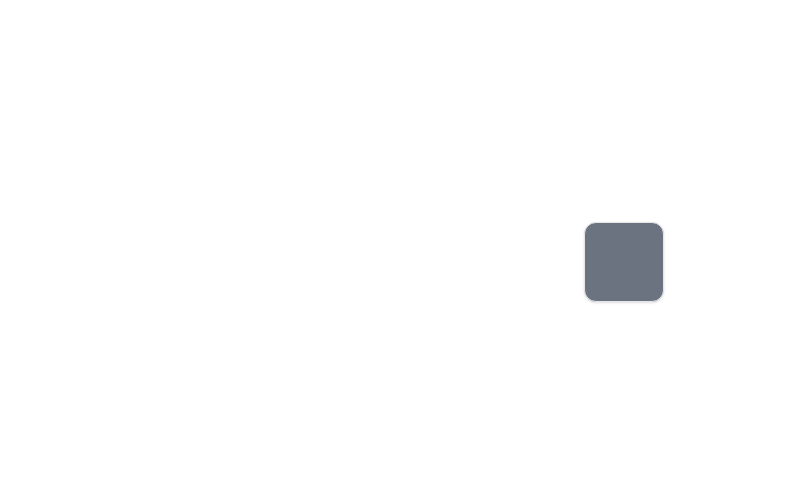
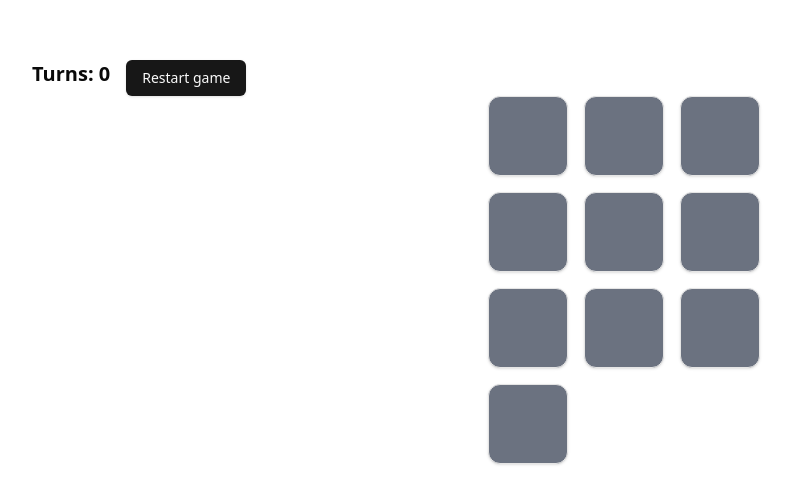
Before and after one commit to sian022/number-matching-game, a React (Vite) app: page /game in a window 1280 px wide. Shown: the part 138-642 px from the top of the page, without its empty margins (16-807 px from the left). Built offline with nearby package versions, Linux system fonts and the light colour scheme.

Commit message:
Completed game logic composition

```diff
--- a/src/components/game-board.tsx
+++ b/src/components/game-board.tsx
@@ -1,6 +1,24 @@
-const GameBoard = () => {
-  //TODO: Grid layout for the game board
-  return <div></div>;
+import { NumberCard } from "./number-card";
+import { type StatefulCard } from "@/hooks/use-game-logic";
+
+type GameBoardProps = {
+  cards: Map<number, StatefulCard>;
+  onCardClick: (id: number) => void;
+};
+
+const GameBoard = ({ cards, onCardClick }: GameBoardProps) => {
+  return (
+    <div className="grid grid-cols-3 gap-4">
+      {Array.from(cards.values()).map((card) => (
+        <NumberCard
+          key={card.id}
+          number={card.value}
+          state={card.state}
+          onClick={() => onCardClick(card.id)}
+        />
+      ))}
+    </div>
+  );
 };
 
 export { GameBoard };
--- /dev/null
+++ b/src/hooks/use-game-logic.ts
@@ -0,0 +1,126 @@
+import { useState, useEffect, useCallback } from "react";
+
+export type StatefulCard = {
+  id: number;
+  value: number;
+  state: "face-down" | "revealed" | "matched";
+};
+
+export const useGameLogic = ({
+  maxNumber,
+  onGameComplete,
+}: {
+  maxNumber: number;
+  onGameComplete: () => void;
+}) => {
+  const [cards, setCards] = useState<Map<number, StatefulCard>>(
+    new Map(
+      Array.from({ length: maxNumber }, (_, i) => i + 1)
+        .concat(Array.from({ length: maxNumber }, (_, i) => i + 1))
+        .sort(() => Math.random() - 0.5)
+        .map((value, index) => [
+          index,
+          { id: index, value, state: "face-down" },
+        ])
+    )
+  );
+
+  const [revealedCards, setRevealedCards] = useState<number[]>([]);
+  const [isProcessing, setIsProcessing] = useState(false);
+  const [turns, setTurns] = useState(0);
+
+  const incrementTurns = useCallback(() => {
+    setTurns((prev) => prev + 1);
+  }, []);
+
+  const resetGame = useCallback(() => {
+    setCards(
+      new Map(
+        Array.from({ length: maxNumber }, (_, i) => i + 1)
+          .concat(Array.from({ length: maxNumber }, (_, i) => i + 1))
+          .sort(() => Math.random() - 0.5)
+          .map((value, index) => [
+            index,
+            { id: index, value, state: "face-down" },
+          ])
+      )
+    );
+    setRevealedCards([]);
+    setIsProcessing(false);
+    setTurns(0);
+  }, [maxNumber]);
+
+  const handleCardClick = useCallback(
+    (id: number) => {
+      const card = cards.get(id);
+      if (
+        !card ||
+        card.state === "revealed" ||
+        card.state === "matched" ||
+        isProcessing
+      ) {
+        return;
+      }
+
+      // Reveal the clicked card
+      const updatedCard = { ...card, state: "revealed" };
+      setCards((prev) => new Map(prev).set(id, updatedCard));
+
+      // Add this card to the revealed cards list
+      setRevealedCards((prev) => [...prev, id]);
+
+      // If two cards are revealed, start processing
+      if (revealedCards.length === 1) {
+        setIsProcessing(true);
+
+        const firstCard = cards.get(revealedCards[0]);
+        const secondCard = card;
+
+        if (firstCard && secondCard && firstCard.value === secondCard.value) {
+          // Set both cards to "matched"
+          setCards((prev) =>
+            new Map(prev)
+              .set(revealedCards[0], { ...firstCard, state: "matched" })
+              .set(id, { ...secondCard, state: "matched" })
+          );
+          setRevealedCards([]);
+          setIsProcessing(false);
+        } else {
+          // Flip both cards back to "face-down" after a short delay
+          setTimeout(() => {
+            setCards((prev) =>
+              new Map(prev)
+                .set(revealedCards[0], { ...firstCard, state: "face-down" })
+                .set(id, { ...secondCard, state: "face-down" })
+            );
+            setRevealedCards([]);
+            setIsProcessing(false);
+          }, 1000); // 1 second delay
+        }
+
+        incrementTurns();
+      }
+    },
+    [cards, revealedCards, isProcessing, incrementTurns]
+  );
+
+  // Check if the game is completed
+  useEffect(() => {
+    const isGameCompleted = Array.from(cards.values()).every(
+      (card) => card.state === "matched"
+    );
+
+    if (isGameCompleted) {
+      setTimeout(() => {
+        onGameComplete();
+      }, 500); // 0.5 second delay
+    }
+  }, [cards, onGameComplete]);
+
+  return {
+    cards,
+    turns,
+    resetGame,
+    handleCardClick,
+  };
+};
--- a/src/pages/game-page.tsx
+++ b/src/pages/game-page.tsx
@@ -1,32 +1,25 @@
-import { NumberCard } from "@/components/number-card";
-import { useState } from "react";
+import { GameBoard } from "@/components/game-board";
+import { Button } from "@/components/ui/button";
+import { useGameLogic } from "@/hooks/use-game-logic";
+import useNumberStore from "@/stores/number";
 
 const GamePage = () => {
-  const [state, setState] = useState("face-down");
-  const toggleState = () => {
-    setState((state) =>
-      state === "face-down"
-        ? "revealed"
-        : state === "revealed"
-        ? "matched"
-        : "face-down"
-    );
-  };
+  const maxNumber = useNumberStore((state) => state.maxNumber);
+  const { cards, turns, resetGame, handleCardClick } = useGameLogic({
+    maxNumber,
+    onGameComplete: () => {
+      alert("Game complete!");
+    },
+  });
 
   return (
-    <div className="flex items-center justify-center h-screen w-screen">
-      {/* TODO: Score tracking */}
+    <div className="flex flex-col items-center justify-center h-screen w-screen p-12">
+      <div className="flex w-full gap-4">
+        <span className="text-xl font-bold">Turns: {turns} </span>
+        <Button onClick={resetGame}>Restart game</Button>
+      </div>
 
-      {/* TODO: Reset button */}
-
-      {/* TODO: Game board with {maxNumber} cards */}
-      <NumberCard
-        number={1}
-        state={state}
-        onClick={() => {
-          toggleState();
-        }}
-      />
+      <GameBoard cards={cards} onCardClick={handleCardClick} />
     </div>
   );
 };
--- a/src/stores/number.ts
+++ b/src/stores/number.ts
@@ -1,8 +1,10 @@
 import { create } from "zustand";
 
 const useNumberStore = create((set) => ({
-  maxNumber: 0,
+  maxNumber: 5,
   setMaxNumber: (maxNumber: number) => set({ maxNumber }),
+  turns: 0,
+  incrementTurns: () => set((state) => ({ turns: state.turns + 1 })),
 }));
 
 export default useNumberStore;
```
